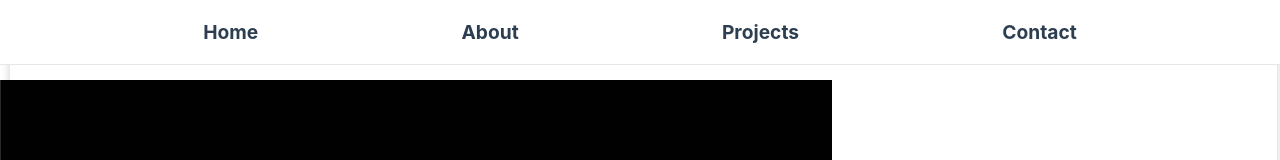
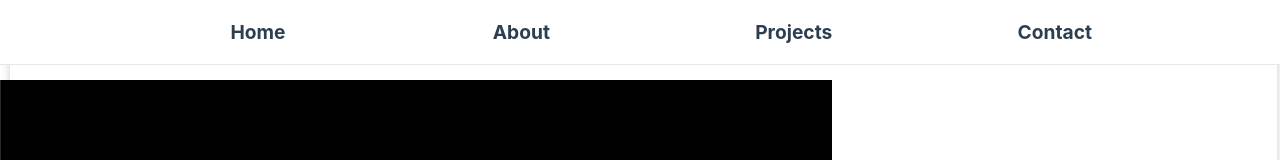
Before and after one commit to AstroAspie/MyPortfolio, a Vue app: page / in a window 1280 px wide. Shown: the top 160 px of the page. Built offline with nearby package versions, Linux system fonts and the light colour scheme.

Commit message:
style update for navbar

```diff
--- a/src/components/global/NavBar.vue
+++ b/src/components/global/NavBar.vue
@@ -1,13 +1,10 @@
 <template>
   <nav>
     <div class="container">
-      <div class="nav-links">
+      <div class="nav-links" v-for="link in links" :key="link.name">
         <router-link
-          v-for="link in links"
-          :key="link.name"
           :to="link.path"
-          :style="hoverLink(link)"
-        >
+          >
           {{ link.name }}
         </router-link>
       </div>
@@ -23,7 +20,7 @@ export default {
       links: [
         { name: "Home", path: "/" },
         { name: "About", path: "/about" },
-        { name: "Projects", path: "/projects" },
+        { name: "Projects", path: "#projects" },
         { name: "Contact", path: "/contact" },
       ],
     };
@@ -49,12 +46,20 @@ nav {
   margin-bottom: 2rem;
 }
 
+.container {
+  display: flex;
+  flex-direction: row;
+  justify-content: space-evenly;
+  align-items: center;
+}
+
 .nav-links {
   display: flex;
   justify-content: space-evenly;
   text-align: center;
   align-items: center;
   height: 4rem;
+  width: 2rem;
 }
 
 .nav-links a {
@@ -65,8 +70,8 @@ nav {
   transition: all 0.3s ease 0s;
 }
 
-.nav-links a:hover {
-  color: var(--color-accent);
+.nav-links:hover {
+  background-color: var(--color-accent);
   cursor: pointer;
 }
 
```
